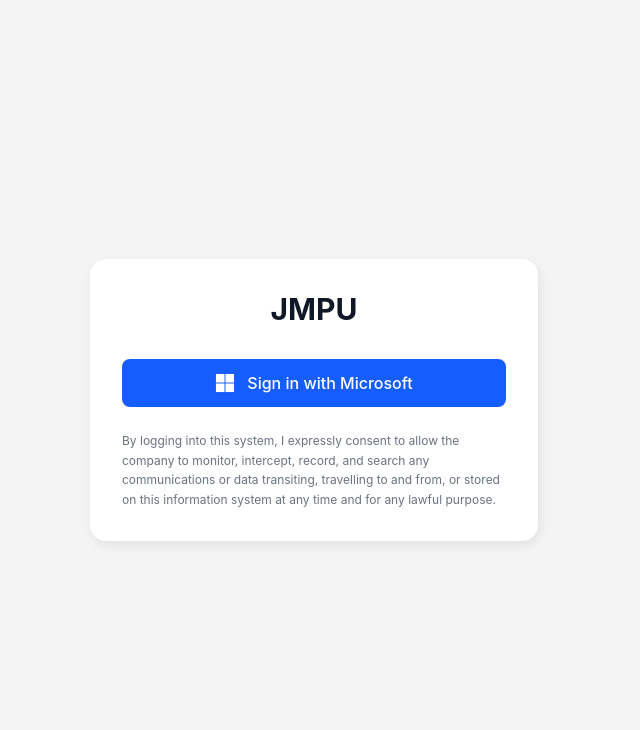
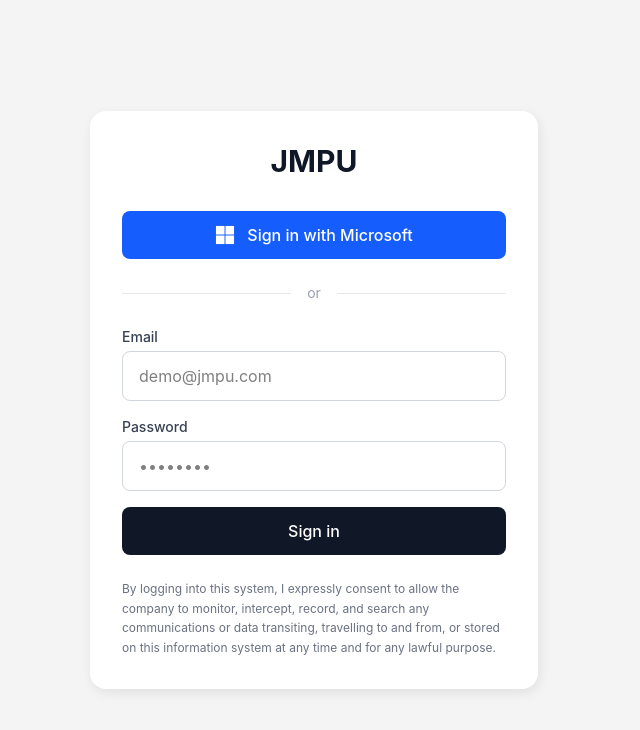
Before and after one commit to shanegrush-roameco/jmpu-app, a React (Vite) app: page /login in a window 1280 px wide. Shown: the top 730 px of the page, without its empty margins (326-966 px from the left). Built offline with nearby package versions, Linux system fonts and the light colour scheme.

Commit message:
feat: add email/password login option for demo access
- Add email/password form alongside existing Microsoft SSO
- Include loading state and error handling
- Placeholder shows demo@jmpu.com for easy reference
- Supports demo credentials for Freddie Mac presentation

Sprint 5

```diff
--- a/src/pages/Login.jsx
+++ b/src/pages/Login.jsx
@@ -1,6 +1,12 @@
+import { useState } from 'react'
 import { supabase } from '../lib/supabase'
 
 function Login() {
+  const [email, setEmail] = useState('')
+  const [password, setPassword] = useState('')
+  const [loading, setLoading] = useState(false)
+  const [error, setError] = useState(null)
+
   const handleMicrosoftLogin = async () => {
     const { error } = await supabase.auth.signInWithOAuth({
       provider: 'azure',
@@ -11,7 +17,25 @@ function Login() {
     })
     if (error) {
       console.error('Login error:', error.message)
+      setError(error.message)
     }
+  }
+
+  const handleEmailLogin = async (e) => {
+    e.preventDefault()
+    setLoading(true)
+    setError(null)
+
+    const { error } = await supabase.auth.signInWithPassword({
+      email,
+      password,
+    })
+
+    if (error) {
+      console.error('Login error:', error.message)
+      setError(error.message)
+    }
+    setLoading(false)
   }
 
   return (
@@ -32,7 +56,7 @@ function Login() {
         {/* Microsoft SSO Button */}
         <button
           onClick={handleMicrosoftLogin}
-          className="w-full flex items-center justify-center gap-3 bg-blue-600 text-white py-3 rounded-lg font-medium hover:bg-blue-700 transition-colors mb-6"
+          className="w-full flex items-center justify-center gap-3 bg-blue-600 text-white py-3 rounded-lg font-medium hover:bg-blue-700 transition-colors"
         >
           <svg className="w-5 h-5" viewBox="0 0 21 21">
             <rect x="1" y="1" width="9" height="9" fill="#fff"/>
@@ -43,8 +67,62 @@ function Login() {
           Sign in with Microsoft
         </button>
 
+        {/* Divider */}
+        <div className="flex items-center my-6">
+          <div className="flex-1 border-t border-gray-200"></div>
+          <span className="px-4 text-sm text-gray-400">or</span>
+          <div className="flex-1 border-t border-gray-200"></div>
+        </div>
+
+        {/* Email/Password Form */}
+        <form onSubmit={handleEmailLogin} className="space-y-4">
+          <div>
+            <label htmlFor="email" className="block text-sm font-medium text-gray-700 mb-1">
+              Email
+            </label>
+            <input
+              id="email"
+              type="email"
+              value={email}
+              onChange={(e) => setEmail(e.target.value)}
+              placeholder="demo@jmpu.com"
+              required
+              className="w-full px-4 py-3 border border-gray-300 rounded-lg focus:ring-2 focus:ring-blue-500 focus:border-blue-500 outline-none transition-colors"
+            />
+          </div>
+          <div>
+            <label htmlFor="password" className="block text-sm font-medium text-gray-700 mb-1">
+              Password
+            </label>
+            <input
+              id="password"
+              type="password"
+              value={password}
+              onChange={(e) => setPassword(e.target.value)}
+              placeholder="••••••••"
+              required
+              className="w-full px-4 py-3 border border-gray-300 rounded-lg focus:ring-2 focus:ring-blue-500 focus:border-blue-500 outline-none transition-colors"
+            />
+          </div>
+
+          {/* Error Message */}
+          {error && (
+            <div className="p-3 bg-red-50 border border-red-200 rounded-lg">
+              <p className="text-sm text-red-600">{error}</p>
+            </div>
+          )}
+
+          <button
+            type="submit"
+            disabled={loading}
+            className="w-full bg-gray-900 text-white py-3 rounded-lg font-medium hover:bg-gray-800 transition-colors disabled:opacity-50 disabled:cursor-not-allowed"
+          >
+            {loading ? 'Signing in...' : 'Sign in'}
+          </button>
+        </form>
+
         {/* Terms Text */}
-        <p className="text-xs text-gray-500 leading-relaxed">
+        <p className="text-xs text-gray-500 leading-relaxed mt-6">
           By logging into this system, I expressly consent to allow the company to monitor, intercept, record, and search any communications or data transiting, travelling to and from, or stored on this information system at any time and for any lawful purpose.
         </p>
       </div>
```
